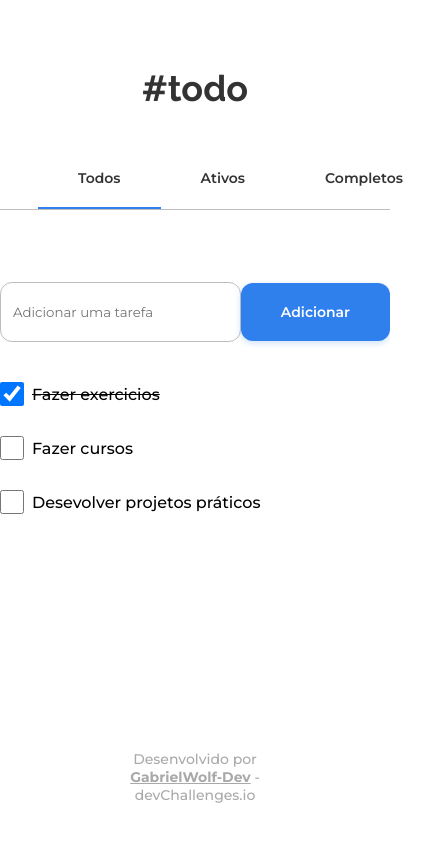
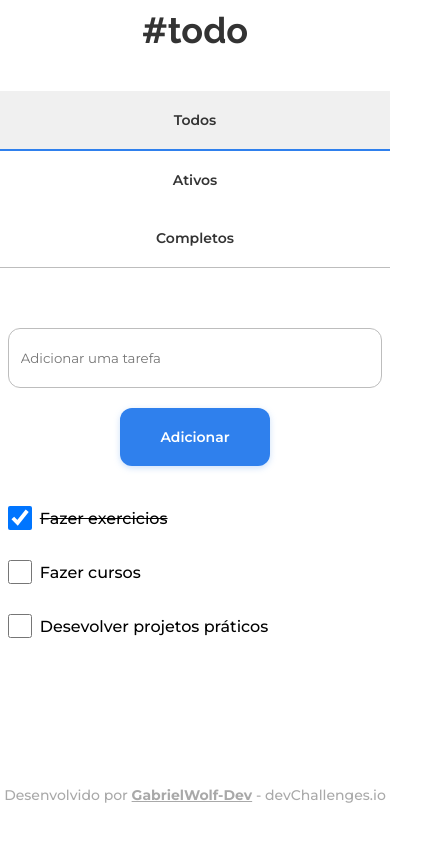
Before and after one commit to GabrielWolf-Dev/todo-list-vue, a Vue app: page / in a window 390 px wide. Shown: the whole page, 443 px wide, since content can reach past the window. Built offline with nearby package versions, Linux system fonts and the light colour scheme; data requests are answered from the project's data file.

Commit message:
feat: Add responsive design

```diff
--- a/src/App.vue
+++ b/src/App.vue
@@ -51,6 +51,19 @@ export default {
   --box-shadow-success: 0px 2px 6px rgba(154, 243, 127, 0.4);
   --box-shadow-danger: 0px 2px 6px rgba(243, 127, 127, 0.4);
   --box-shadow-warning: 0px 2px 6px rgba(243, 216, 127, 0.4);
+}
+
+*::-webkit-scrollbar {
+  width: 6px;
+}
+
+*::-webkit-scrollbar-track {
+  background-color: transparent;
+}
+
+*::-webkit-scrollbar-thumb {
+  background-color: var(--color-base-4);
+  border-radius: 12px;
 }
 
 body {
@@ -122,4 +135,11 @@ fieldset {
     bottom: 80px;
   }
 }
+
+@media (max-width: 768px) {
+  .container {
+    max-width: 100%;
+    text-align: center;
+  }
+}
 </style>
--- a/src/components/FooterApp.vue
+++ b/src/components/FooterApp.vue
@@ -29,4 +29,10 @@ export default {
   font-weight: 700;
   color: var(--color-base-2);
 }
+
+@media (max-width: 768px) {
+  .footer {
+    width: 100%;
+  }
+}
 </style>
--- a/src/components/HeaderApp.vue
+++ b/src/components/HeaderApp.vue
@@ -3,9 +3,30 @@
     <h1 class="title mb-40">#todo</h1>
 
     <ul class="list-options">
-      <li @click="handleOption" class="item-option" :class="{'item-option--active': optionTasks === 'All'}" data-option="All">Todos</li>
-      <li @click="handleOption" class="item-option" :class="{'item-option--active': optionTasks === 'Active'}" data-option="Active">Ativos</li>
-      <li @click="handleOption" class="item-option" :class="{'item-option--active': optionTasks === 'Completed'}" data-option="Completed">Completos</li>
+      <li
+        @click="handleOption"
+        class="item-option"
+        :class="{ 'item-option--active': optionTasks === 'All' }"
+        data-option="All"
+      >
+        Todos
+      </li>
+      <li
+        @click="handleOption"
+        class="item-option"
+        :class="{ 'item-option--active': optionTasks === 'Active' }"
+        data-option="Active"
+      >
+        Ativos
+      </li>
+      <li
+        @click="handleOption"
+        class="item-option"
+        :class="{ 'item-option--active': optionTasks === 'Completed' }"
+        data-option="Completed"
+      >
+        Completos
+      </li>
     </ul>
   </header>
 </template>
@@ -28,7 +49,7 @@ export default {
   watch: {
     optionTasks() {
       this.$store.dispatch("fetchAPI");
-    }
+    },
   },
 };
 </script>
@@ -67,4 +88,16 @@ export default {
 .item-option--active {
   border-bottom: 2px solid var(--color-primary-02);
 }
+
+@media (max-width: 768px) {
+  .list-options {
+    flex-direction: column;
+    justify-content: center;
+    padding: 0;
+  }
+
+  .item-option--active {
+    background-color: #f0f0f0;
+  }
+}
 </style>
--- a/src/components/TaskList.vue
+++ b/src/components/TaskList.vue
@@ -1,5 +1,5 @@
 <template>
-  <div :style="{ textAlign: 'right' }">
+  <div class="wrapper">
     <div class="container-task" v-for="task in tasks" :key="task.id">
       <fieldset class="fieldset">
         <input
@@ -137,6 +137,9 @@ export default {
 </script>
 
 <style scoped>
+.wrapper {
+  text-align: right;
+}
 .container-task {
   display: flex;
   justify-content: space-between;
@@ -194,4 +197,10 @@ export default {
 .delete-all-btn:hover {
   transform: translateY(-2px);
 }
+
+@media (max-width: 768px) {
+  .wrapper {
+    text-align: center;
+  }
+}
 </style>
--- a/src/views/TodosView.vue
+++ b/src/views/TodosView.vue
@@ -1,6 +1,10 @@
 <template>
   <div class="todos">
-    <form class="mb-40" @submit.prevent="newTodo" v-if="optionTasks !== 'Completed'">
+    <form
+      class="mb-40"
+      @submit.prevent="newTodo"
+      v-if="optionTasks !== 'Completed'"
+    >
       <fieldset class="add-todo">
         <InputText
           name="addTodo"
@@ -88,6 +92,7 @@ export default {
   height: 100%;
   padding-top: 12px;
   overflow-y: auto;
+  padding: 0 2%;
 }
 
 .add-todo {
@@ -95,4 +100,12 @@ export default {
   justify-content: space-between;
   align-items: center;
 }
+
+@media (max-width: 768px) {
+  .add-todo {
+    justify-content: center;
+    flex-direction: column;
+    gap: 20px;
+  }
+}
 </style>
```
